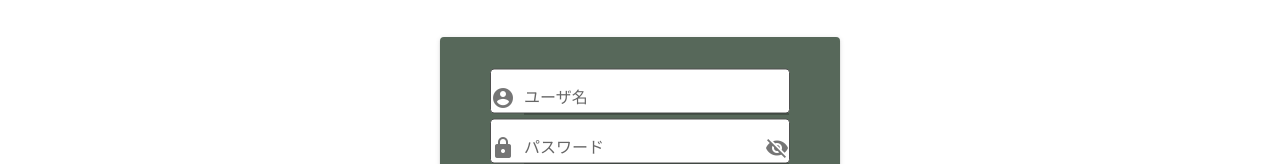
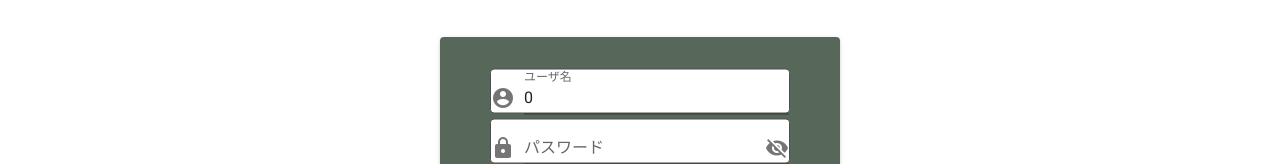
Before and after one commit to Tatsumi0000/barter, a Vue app: page /login in a window 1280 px wide. Shown: the part 202-366 px from the top of the page. Built offline with nearby package versions, Linux system fonts and the light colour scheme.

Commit message:
Add: ログイン機能の追加

```diff
--- a/package.json
+++ b/package.json
@@ -10,8 +10,10 @@
     "lint": "vue-cli-service lint"
   },
   "dependencies": {
+    "axios": "^0.19.2",
     "core-js": "^3.6.4",
     "vue": "^2.6.11",
+    "vue-axios": "^2.1.5",
     "vue-router": "^3.1.6",
     "vuetify": "^2.2.11",
     "vuex": "^3.1.3"
--- a/src/components/Login.vue
+++ b/src/components/Login.vue
@@ -11,13 +11,13 @@
       <v-card-text>
         <v-form>
           <v-text-field
-            v-bind="id"
+            v-model.number="ID"
             prepend-icon="mdi-account-circle"
             label="ユーザ名"
             class="user"
           />
           <v-text-field
-            v-model="pass"
+            v-model="PASS"
             v-bind:type="showPassword ? 'text' : 'password'"
             append-icon="mdi-eye-off"
             prepend-icon="mdi-lock"
@@ -41,12 +41,27 @@ export default {
   name: 'App',
   data: () => ({
     showPassword: false,
-    id: '',
-    pass: '',
+    url: 'http://localhost:1234/login',
+    ID: 0,
+    PASS: '',
+    // userData: { ID: 0, PASS: '' },
   }),
   methods: {
     login() {
-      console.log(this.id, this.pass);
+      const params = new URLSearchParams();
+      params.append('ID', this.ID);
+      params.append('PASSWORD', this.PASS);
+      console.log(params.header);
+      this.axios
+        // .post(this.url, this.userData, { 'Content-Type': 'text/plain; charset=utf-8' })
+        .post('http://localhost:1234/login', params)
+        // .post('http://localhost:1234/login')
+        .then((response) => {
+          console.log(response);
+        })
+        .catch((error) => {
+          console.log(error);
+        });
     },
   },
 };
--- a/src/main.js
+++ b/src/main.js
@@ -1,12 +1,14 @@
 import Vue from 'vue';
 import VueRouter from 'vue-router';
+import axios from 'axios';
+import VueAxios from 'vue-axios';
 import App from './App.vue';
 import store from './store';
 import vuetify from './plugins/vuetify';
 import { routes } from './router/index';
 
 Vue.config.productionTip = false;
-// Vue.use(VueRouter)
+Vue.use(VueAxios, axios);
 
 const router = new VueRouter({
   mode: 'history',
```
Also changed, not shown: 1 other file (tests, documents, lock files or other folders).
